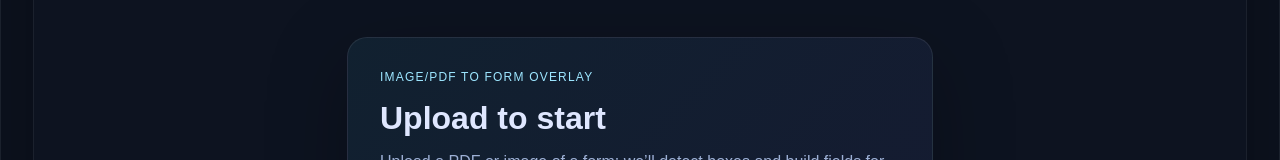
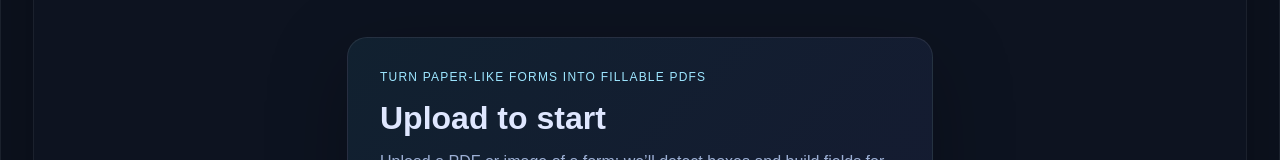
Before and after one commit to vyahhi/keep-calm-and-fill-the-form, a Next.js app: page / in a window 1280 px wide. Shown: the part 304-464 px from the top of the page. Built offline with nearby package versions, Linux system fonts and the light colour scheme.

Commit message:
Update marketing copy in headers

```diff
--- a/src/app/page.tsx
+++ b/src/app/page.tsx
@@ -298,7 +298,7 @@ export default function Home() {
       <div className={styles.container}>
         <div className={styles.stepOneCenter}>
           <div className={styles.heroBlock}>
-            <p className={styles.tagline}>Image/PDF to form overlay</p>
+            <p className={styles.tagline}>Turn paper-like forms into fillable PDFs</p>
             <h1>Upload to start</h1>
             <p className={styles.subhead}>{heroDescription}</p>
             <div className={styles.actions}>
@@ -327,7 +327,7 @@ export default function Home() {
           <>
         <header className={styles.header}>
           <div className={styles.headerCopy}>
-            <h1>Image/PDF to form overlay</h1>
+            <h1>Fill any PDF or form image instantly</h1>
             <p className={styles.subhead}>{heroDescription}</p>
           </div>
           <div className={styles.actions}>
```
